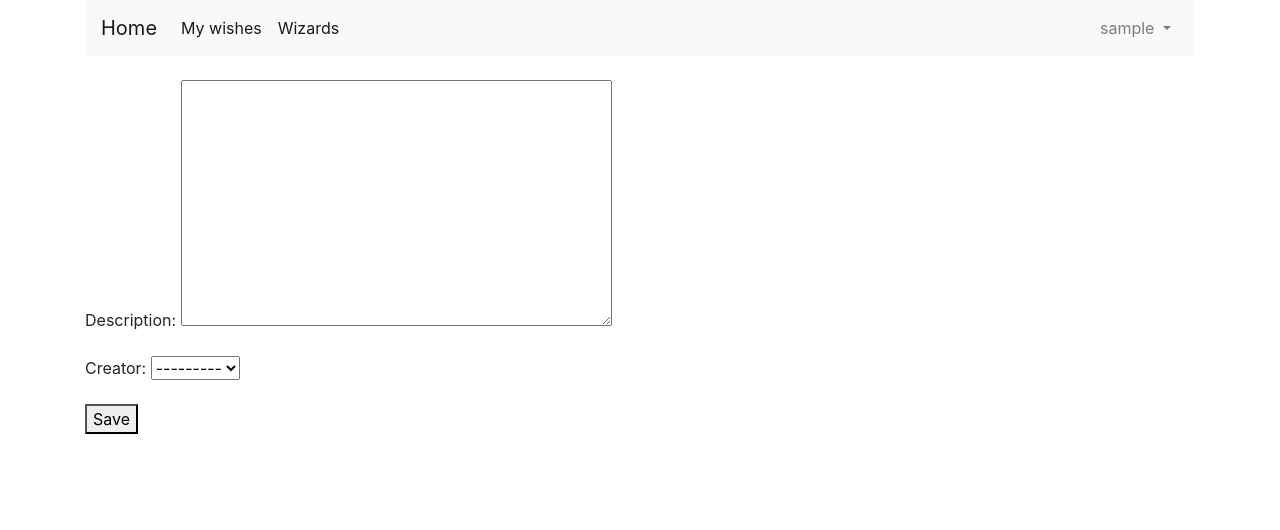
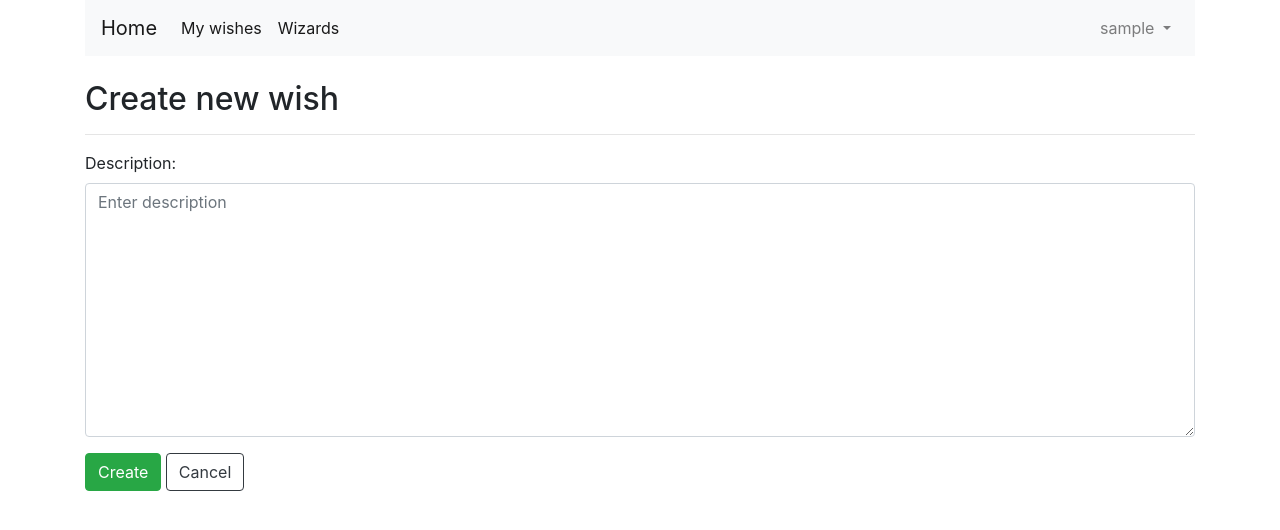
Before and after one commit to artslob/mose, a Django app: page /wizuber/wishes/new/ in a window 1280 px wide. Shown: the top 530 px of the page. Run offline with Django 3.2, Linux system fonts and the light colour scheme; the visitor is signed in with stand-in values (Sample User, id 1); data that the repository does not hold is empty; some libraries are stand-ins or nearby versions.

Commit message:
add "create wish" template

```diff
--- a/templates/wizuber/create_wish.html
+++ b/templates/wizuber/create_wish.html
@@ -1,13 +1,34 @@
 {% extends 'wizuber/base.html' %}
 
 {% block title %}
-    New Wish
+    Create new wish
 {% endblock %}
 
 {% block content %}
-    <form method="post">
+    <h2>Create new wish</h2>
+
+    <hr>
+
+    {% if form.non_field_errors %}
+        <div class="alert alert-danger" role="alert">
+            <b>While processing your input these errors occurred:</b>
+            {% for error in form.non_field_errors %}
+                <br/>{{ error }}
+            {% endfor %}
+        </div>
+    {% endif %}
+
+    <form method="post" action="{% url 'wizuber:create_wish' %}">
         {% csrf_token %}
-        {{ form.as_p }}
-        <button type="submit">Save</button>
+
+        <div class="form-row">
+            <div class="form-group col-12">
+                {% include 'wizuber/signup_form_field.html' with field=form.description placeholder="Enter description" %}
+            </div>
+        </div>
+
+        <button type="submit" class="btn btn-success">Create</button>
+        <a class="btn btn-outline-dark" href="{% url 'wizuber:wishes' %}" role="button">Cancel</a>
+        <input type="hidden" name="next" value="{{ next }}"/>
     </form>
 {% endblock %}
```
